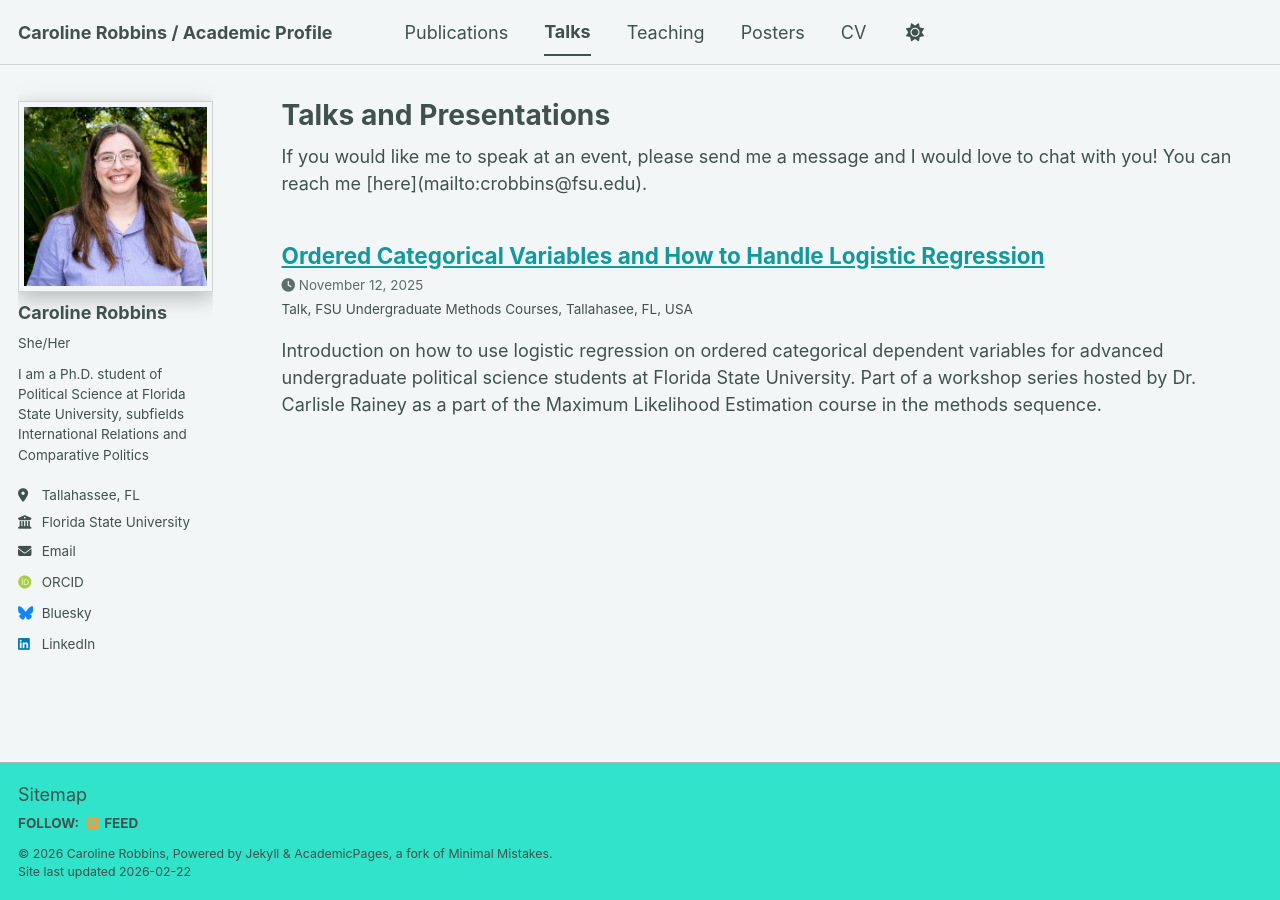
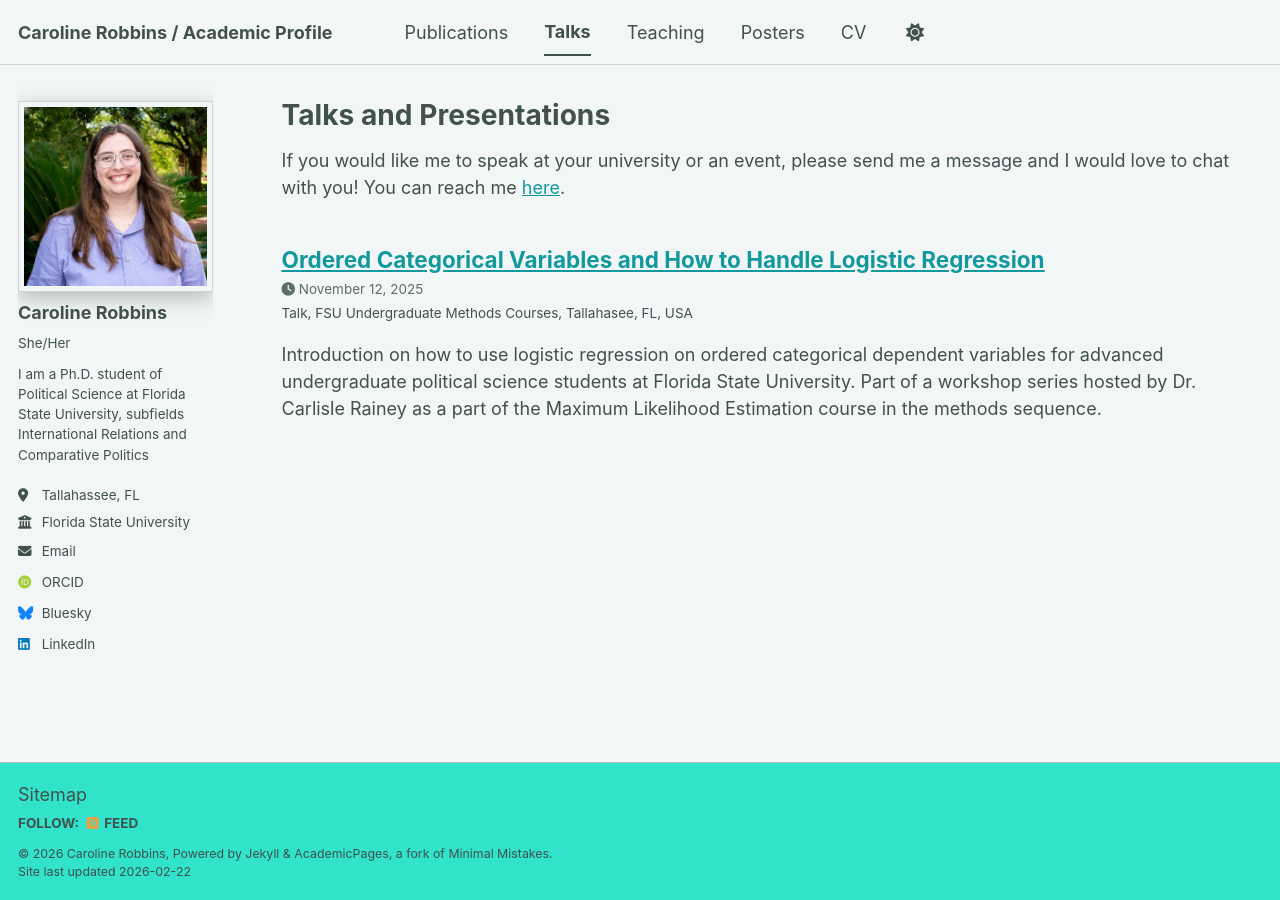
Before and after one commit to crobbinsphd/crobbinsphd.github.io, a Jekyll site: the page built from _pages/talks.html, in a window 1280 px wide. Built offline with Jekyll 4.4.1, drawn with Linux system fonts in a browser that asks for light colours; some web fonts are replaced; a script bundle is joined from its source files by our own code; library files that are not in the unit come from our copies.

Commit message:
Update talks.html

```diff
--- a/_pages/talks.html
+++ b/_pages/talks.html
@@ -5,7 +5,10 @@ permalink: /talks/
 author_profile: true
 ---
 
-If you would like me to speak at an event, please send me a message and I would love to chat with you! You can reach me [here](mailto:crobbins@fsu.edu).
+<p>
+If you would like me to speak at your university or an event, please send me a message and I would love to chat with you!
+You can reach me <a href="mailto:crobbins@fsu.edu">here</a>.
+</p>
 
 {% if site.talkmap_link == true %}
 
```
